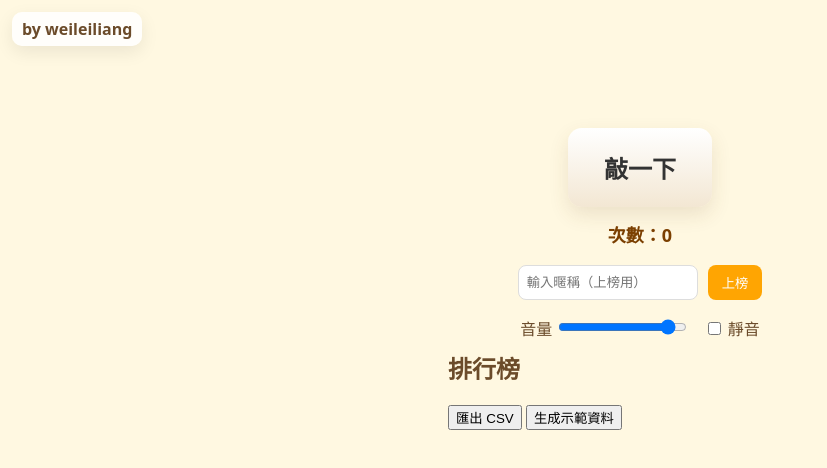
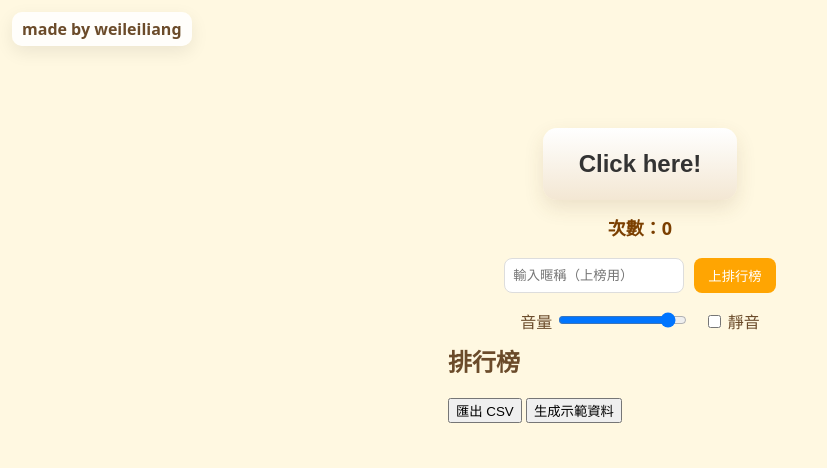
Before and after one commit to Weileill/clickweb, a plain HTML site: page clickweb/index.html in a window 1280 px wide. Shown: the whole page, without its empty margins (0-827 px from the left). Drawn offline with Linux system fonts and the light colour scheme.

Commit message:
Update index.html

```diff
--- a/clickweb/index.html
+++ b/clickweb/index.html
@@ -8,14 +8,14 @@
 </head>
 <body>
   <!-- 左上角簽名 -->
-  <div class="header">by weileiliang</div>
+  <div class="header">made by weileiliang</div>
 
   <main class="container" role="main" aria-label="敲木魚主區">
     <h1 style="display:none">敲木魚</h1>
 
     <!-- 互動區 -->
     <section class="panel interaction" aria-label="互動區">
-      <button id="knockBtn" class="muyu-btn" aria-label="敲木魚按鈕">敲一下</button>
+      <button id="knockBtn" class="muyu-btn" aria-label="敲木魚按鈕">Click here!</button>
 
       <div class="counter" aria-live="polite">
         次數：<strong id="count">0</strong>
@@ -23,7 +23,7 @@
 
       <div class="input-area" aria-label="上榜輸入">
         <input id="nameInput" type="text" placeholder="輸入暱稱（上榜用）" autocomplete="name" />
-        <button id="saveBtn" class="primary-btn">上榜</button>
+        <button id="saveBtn" class="primary-btn">上排行榜</button>
       </div>
 
       <div class="audio-controls" style="margin-top:10px;">
```
